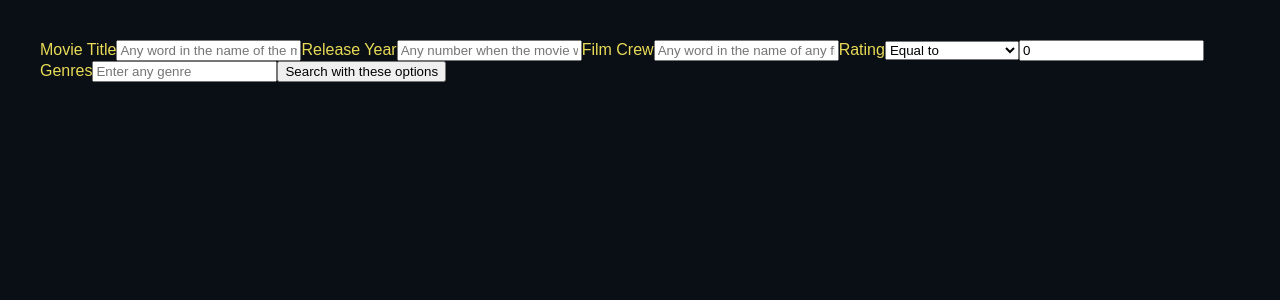
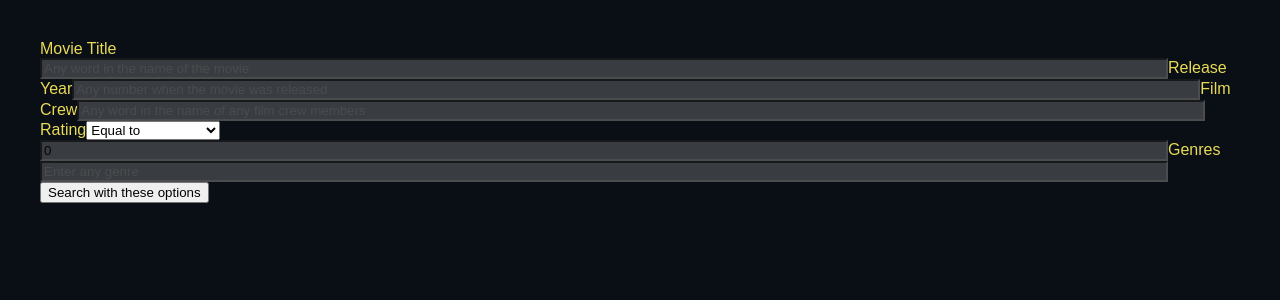
Before and after one commit to vetematts/CineCritic-frontend, a React (Vite) app: page /advancedSearch in a window 1280 px wide. Shown: the top 300 px of the page. Built offline with nearby package versions, Linux system fonts and the light colour scheme; a web font is replaced by a local one.

Commit message:
feat: Fixed an issue where typing in the title input did not register key presses.

```diff
--- a/src/pages/AdvancedSearchPage.jsx
+++ b/src/pages/AdvancedSearchPage.jsx
@@ -1,8 +1,17 @@
+// Import packges
 import { useState } from "react";
 import styled from "styled-components";
 
+// Styled components
+// Give all the labels the same gold colouring as headings
 const StyledLabels = styled.label`
     color: #e9da57;
+`;
+
+const StyledInputs = styled.input`
+    background-color: #5a5b5f;
+    opacity: 0.6;
+    width: 70rem;
 `;
 
 function AdvancedSearchPage() {
@@ -14,7 +23,7 @@ function AdvancedSearchPage() {
     const [genres, setGenres] = useState("");
 
     const handleTitle = (event) => {
-        setTitle(event.title.value);
+        setTitle(event.target.value);
     };
 
     const handleReleaseYear = (event) => {
@@ -47,7 +56,7 @@ function AdvancedSearchPage() {
             <StyledLabels>
                 Movie Title
             </StyledLabels>
-            <input
+            <StyledInputs
                 value = {title}
                 onChange = {handleTitle}
                 placeholder = "Any word in the name of the movie"
@@ -55,7 +64,7 @@ function AdvancedSearchPage() {
             <StyledLabels>
                 Release Year
             </StyledLabels>
-            <input
+            <StyledInputs
                 value = {releaseYear}
                 onChange = {handleReleaseYear}
                 placeholder = "Any number when the movie was released"
@@ -63,7 +72,7 @@ function AdvancedSearchPage() {
             <StyledLabels>
                 Film Crew
             </StyledLabels>
-            <input
+            <StyledInputs
                 value = {crew}
                 onChange = {handleFilmCrew}
                 placeholder = "Any word in the name of any film crew members"
@@ -82,7 +91,7 @@ function AdvancedSearchPage() {
                 <option value = "GREATER_THAN">Greater than</option>
                 <option value = "GREATER_OR_EQUAL">Greater or equal to</option>
             </select>
-            <input
+            <StyledInputs
                 value = {rating}
                 onChange = {handleRating}
                 placeholder = "Any number between 0 and 5"
@@ -90,7 +99,7 @@ function AdvancedSearchPage() {
             <StyledLabels>
                 Genres
             </StyledLabels>
-            <input
+            <StyledInputs
                 value = {genres}
                 onChange ={handleGenres}
                 placeholder = "Enter any genre"
```
